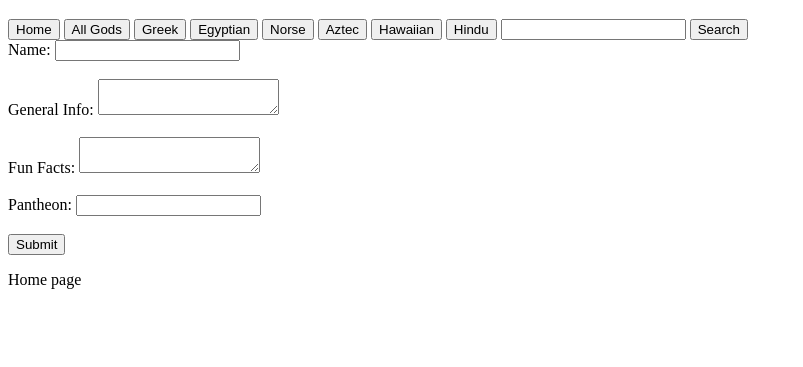
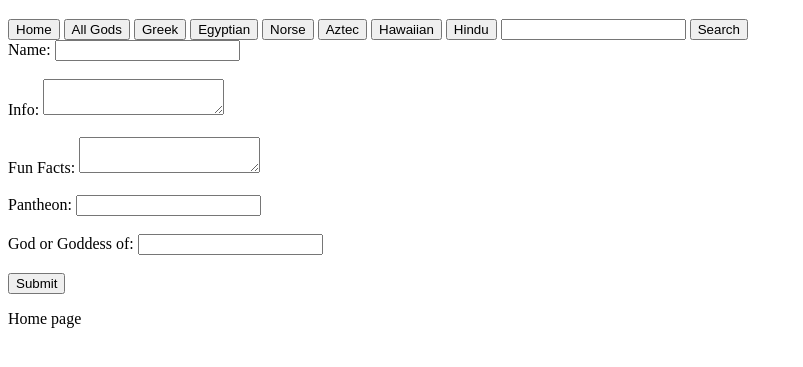
Before and after one commit to BenjaminSchenk/God-Facts, a website: page public/index.html in a window 1280 px wide. Shown: the part 61-428 px from the top of the page, without its empty margins (0-803 px from the left). Drawn offline with Linux system fonts and the light colour scheme.

Commit message:
Update index.html

```diff
--- a/public/index.html
+++ b/public/index.html
@@ -18,11 +18,11 @@
         <button id="Hindu">Hindu</button>
         <input type="text" id="searchInput">
         <button id="searchBtn">Search</button>
-        <form name="form1" id="form1" action="/action_page.php">
+        <form name="form1" id="form1" action="https://ancient-gods.onrender.com/gods" method="post">
             <label for="name">Name:</label>
             <input type="text" id="name" name="name" required>
             <br><br>
-            <label for="info">General Info:</label>
+            <label for="info">Info:</label>
             <textarea id="info" name="info" required></textarea>
             <br><br>
             <label for="funFacts">Fun Facts:</label>
@@ -30,6 +30,9 @@
             <br><br>
             <label for="pantheon">Pantheon:</label>
             <input type="text" id="pantheon" name="pantheon" required>
+            <br><br>
+            <label for="god-goddess-of">God or Goddess of:</label>
+            <input type="text" id="god-goddess-of" name="god-goddess-of" required>
             <br><br>
             <input type="submit" value="Submit">
           </form>
```
